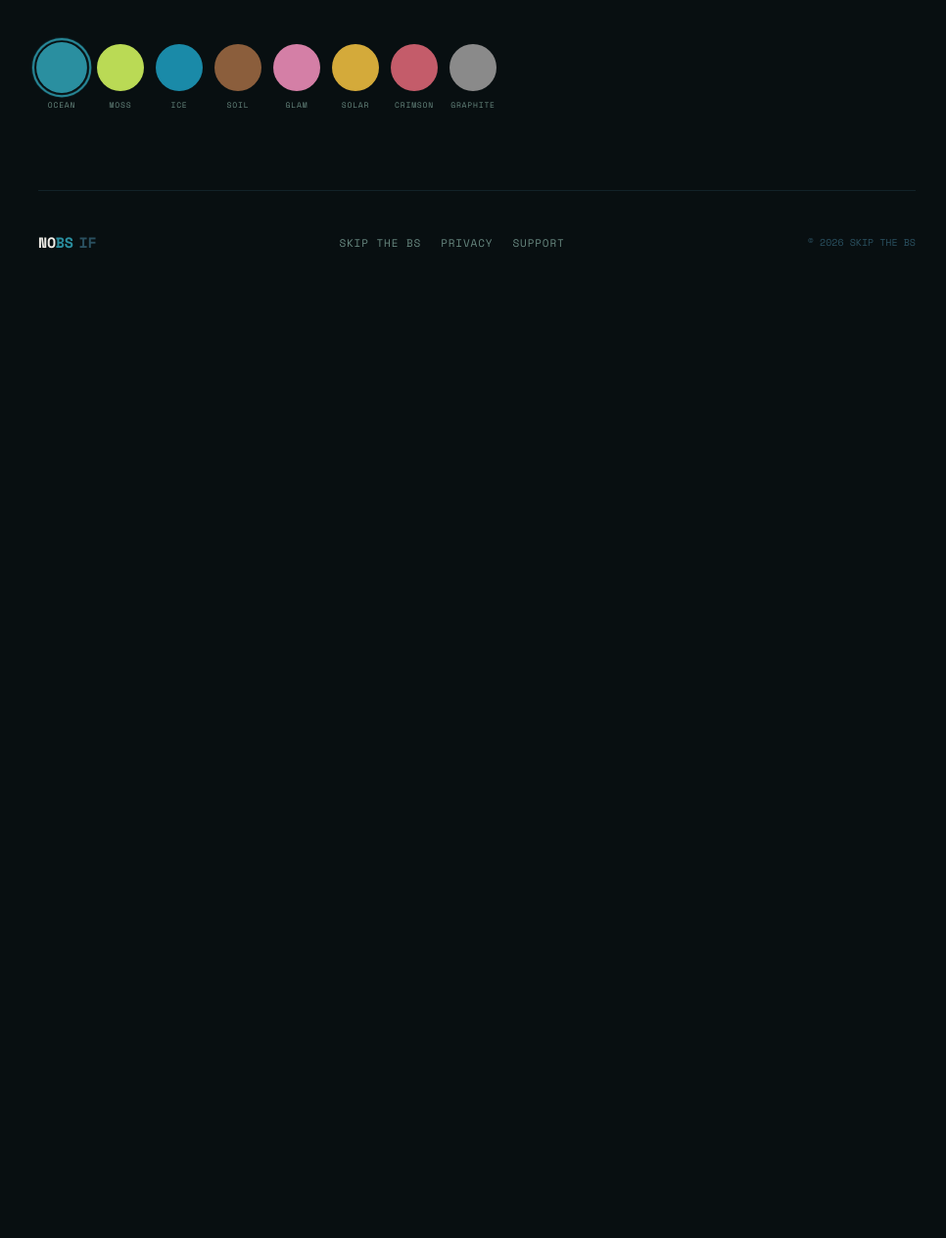
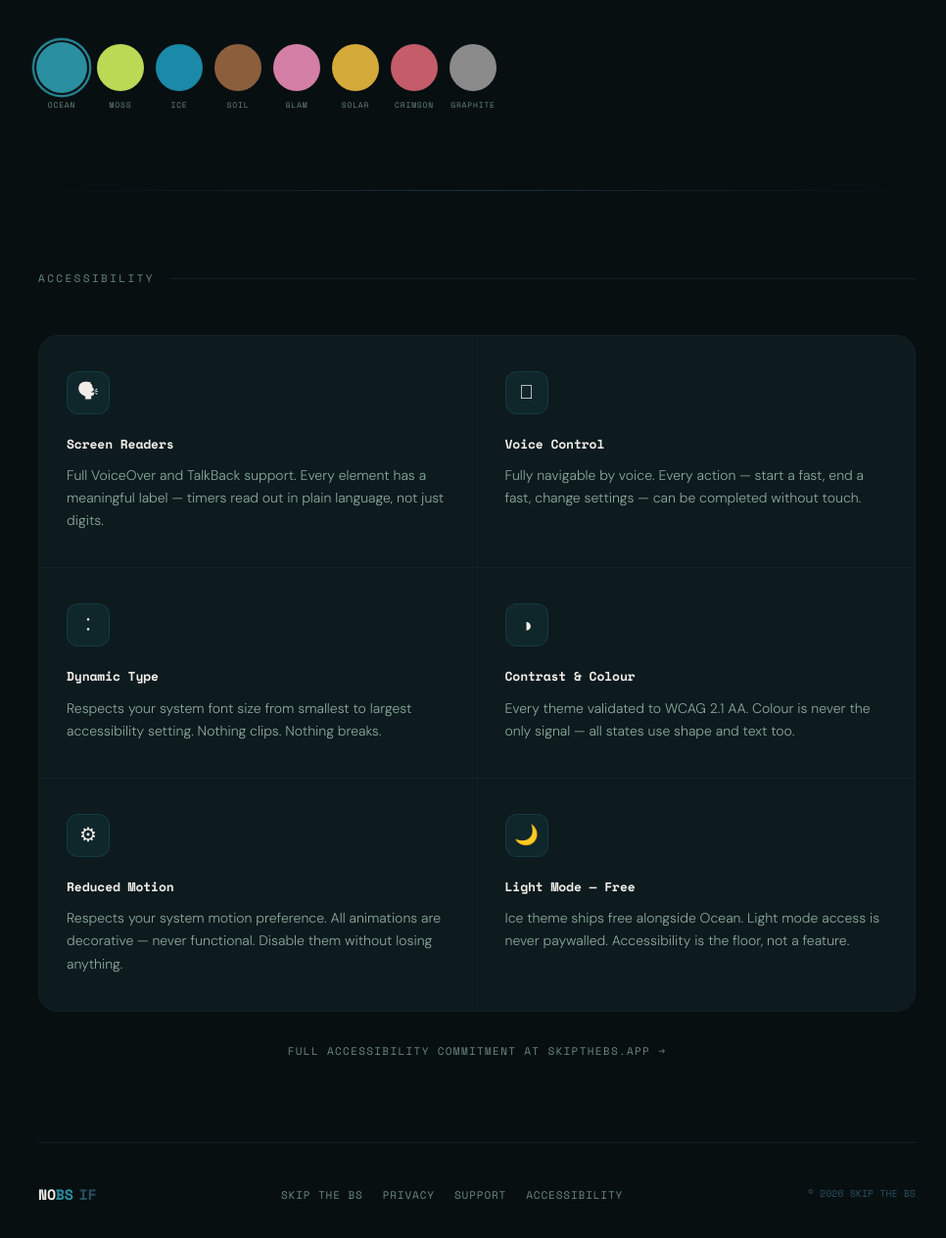
Before and after one commit to Skip-The-BS/nobsif-website, a website: page index.html in a window 1280 px wide. Shown: the part 2296-3560 px from the top of the page at 98% size, without its empty margins (153-1119 px from the left). Before the commit the page ends 2588 px from the top, so only its background shows below. Drawn offline with nearby package versions, Linux system fonts and the light colour scheme.

Commit message:
feat: add accessibility section and footer link

```diff
--- a/index.html
+++ b/index.html
@@ -209,6 +209,48 @@
     </div>
   </section>
 
+  <div class="divider"></div>
+
+  <!-- Accessibility -->
+  <section id="accessibility" style="padding: 80px 0;">
+    <div class="section-label reveal">ACCESSIBILITY</div>
+    <div class="features-grid reveal">
+      <div class="feature-cell">
+        <div class="feature-icon">&#128483;</div>
+        <div class="feature-title">Screen Readers</div>
+        <div class="feature-body">Full VoiceOver and TalkBack support. Every element has a meaningful label &#8212; timers read out in plain language, not just digits.</div>
+      </div>
+      <div class="feature-cell">
+        <div class="feature-icon">&#127461;</div>
+        <div class="feature-title">Voice Control</div>
+        <div class="feature-body">Fully navigable by voice. Every action &#8212; start a fast, end a fast, change settings &#8212; can be completed without touch.</div>
+      </div>
+      <div class="feature-cell">
+        <div class="feature-icon">&#65072;</div>
+        <div class="feature-title">Dynamic Type</div>
+        <div class="feature-body">Respects your system font size from smallest to largest accessibility setting. Nothing clips. Nothing breaks.</div>
+      </div>
+      <div class="feature-cell">
+        <div class="feature-icon">&#9681;</div>
+        <div class="feature-title">Contrast &amp; Colour</div>
+        <div class="feature-body">Every theme validated to WCAG 2.1 AA. Colour is never the only signal &#8212; all states use shape and text too.</div>
+      </div>
+      <div class="feature-cell">
+        <div class="feature-icon">&#9881;</div>
+        <div class="feature-title">Reduced Motion</div>
+        <div class="feature-body">Respects your system motion preference. All animations are decorative &#8212; never functional. Disable them without losing anything.</div>
+      </div>
+      <div class="feature-cell">
+        <div class="feature-icon">&#127769;</div>
+        <div class="feature-title">Light Mode &#8212; Free</div>
+        <div class="feature-body">Ice theme ships free alongside Ocean. Light mode access is never paywalled. Accessibility is the floor, not a feature.</div>
+      </div>
+    </div>
+    <div class="reveal" style="margin-top:24px;text-align:center;">
+      <a href="https://skipthebs.app/accessibility" class="footer-link" style="letter-spacing:0.12em;">FULL ACCESSIBILITY COMMITMENT AT SKIPTHEBS.APP &#8594;</a>
+    </div>
+  </section>
+
 </div>
 
 <!-- Footer -->
@@ -220,6 +262,7 @@
         <a href="https://skipthebs.app" class="footer-link">SKIP THE BS</a>
         <a href="https://skipthebs.app/privacy" class="footer-link">PRIVACY</a>
         <a href="https://skipthebs.app/#support" class="footer-link">SUPPORT</a>
+        <a href="https://skipthebs.app/accessibility" class="footer-link">ACCESSIBILITY</a>
       </div>
       <div class="footer-copy">&#169; 2026 SKIP THE BS</div>
     </div>
```
